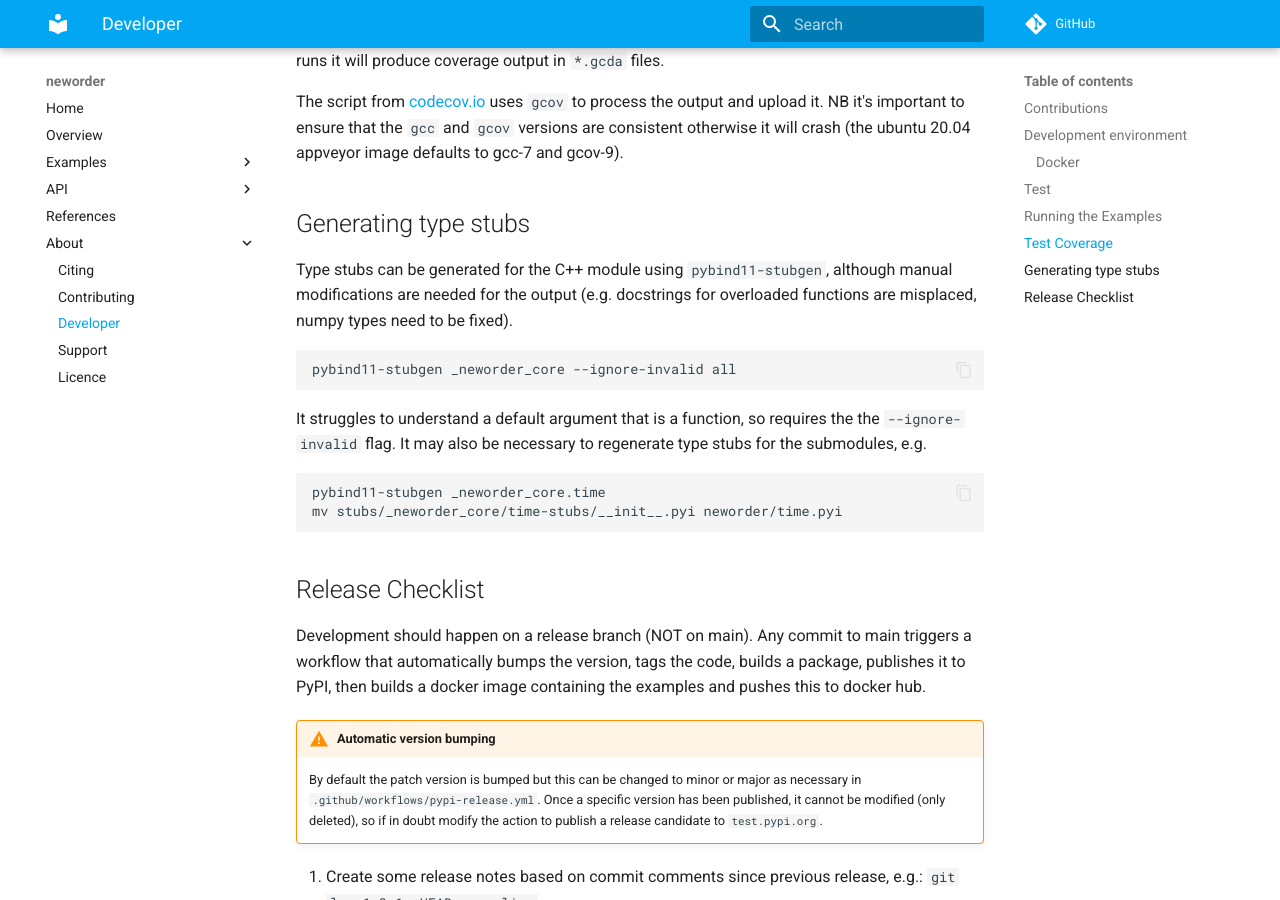
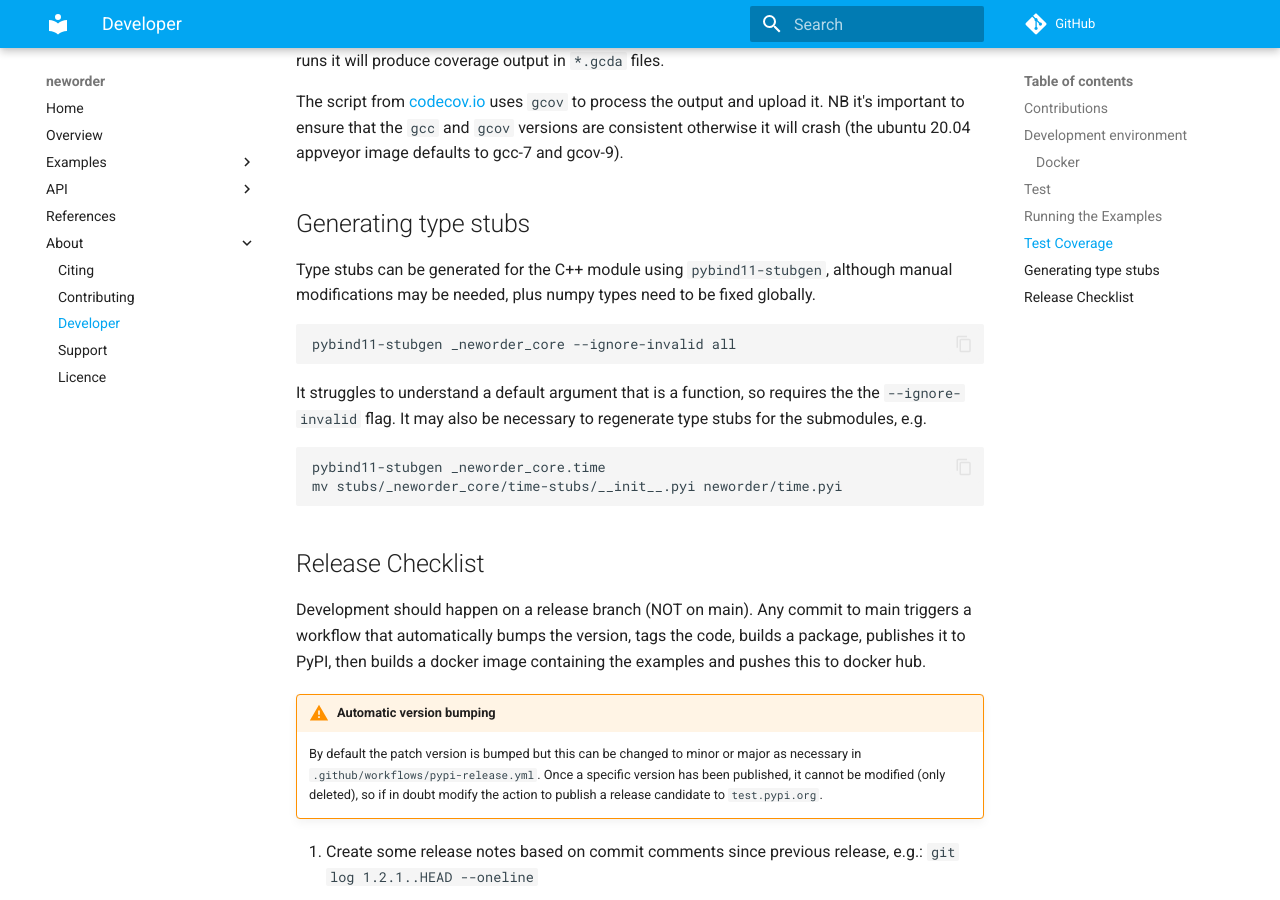
Before and after one commit to virgesmith/neworder, an MkDocs documentation site: the page built from docs/developer.md, in a window 1280 px wide and 900 px high, scrolled down 2171 px. Built offline with MkDocs 1.6.1 and Material for MkDocs 9.7.7, drawn with Linux system fonts in a browser that asks for light colours; comment, search, counter and statistics services are not loaded.

Commit message:
minor doc update

````diff
--- a/docs/developer.md
+++ b/docs/developer.md
@@ -90,7 +90,7 @@ The script from [codecov.io](https://codecov.io/gh/virgesmith/neworder/) uses `g
 
 ## Generating type stubs
 
-Type stubs can be generated for the C++ module using `pybind11-stubgen`, although manual modifications are needed for the output (e.g. docstrings for overloaded functions are misplaced, numpy types need to be fixed).
+Type stubs can be generated for the C++ module using `pybind11-stubgen`, although manual modifications may be needed, plus numpy types need to be fixed globally.
 
 ```sh
 pybind11-stubgen _neworder_core --ignore-invalid all
````
Also changed, not shown: docs/api.md (+1 -1 lines).
